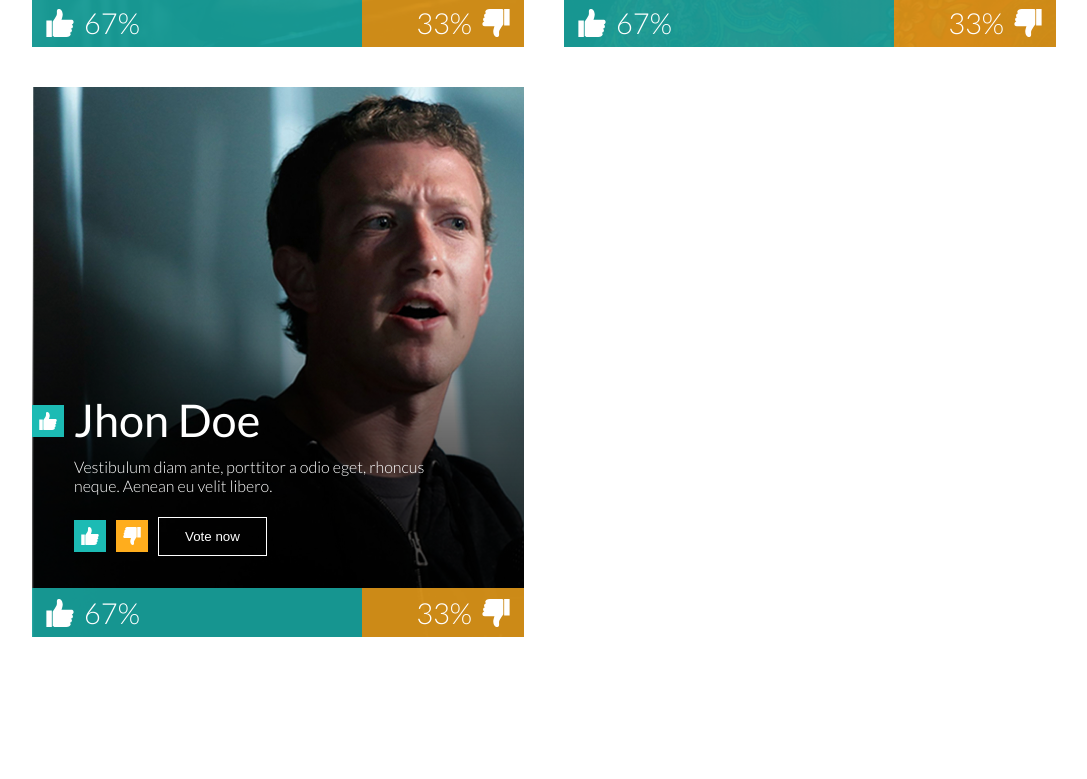
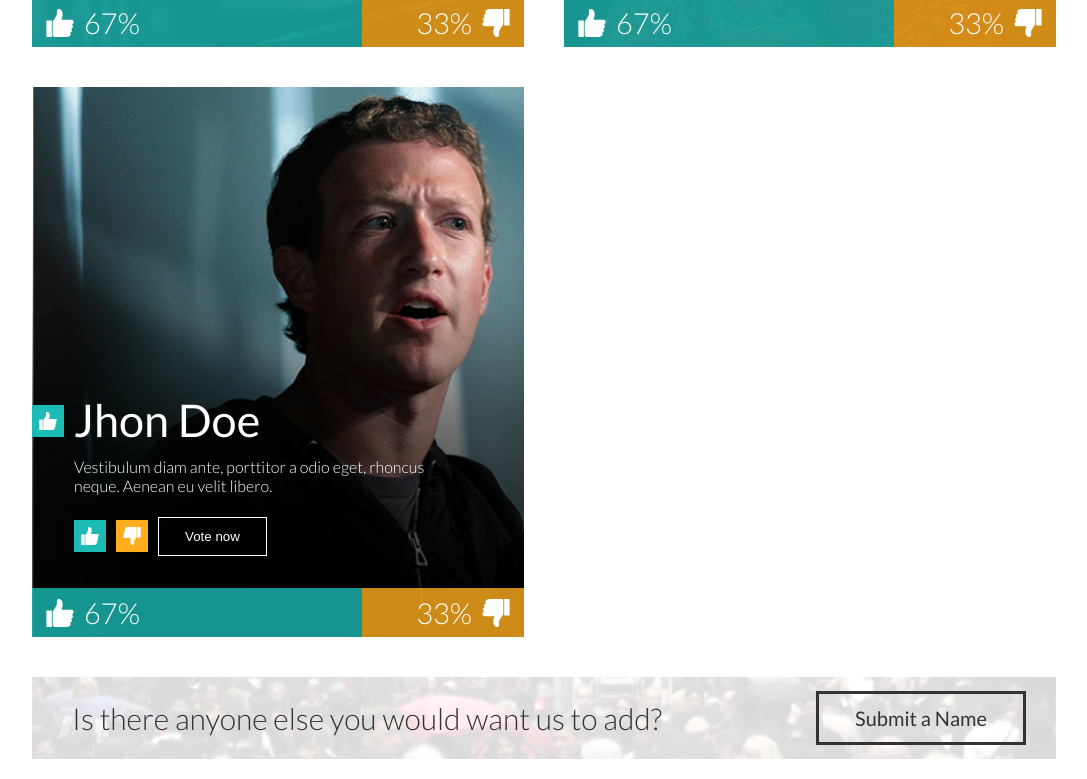
Before and after one commit to camilocls/ui-test-react, a React (Create React App) app: page / in a window 1280 px wide. Shown: the part 2074-2853 px from the top of the page, without its empty margins (96-1183 px from the left). Before the commit the page ends 2751 px from the top, so only its background shows below. Built offline with nearby package versions, Linux system fonts and the light colour scheme.

Commit message:
Add postulate component

```diff
--- a/src/components/HomePage.js
+++ b/src/components/HomePage.js
@@ -3,6 +3,7 @@ import Hero from './Hero/Hero'
 import BoxMessage from './BoxMessage/BoxMessage'
 import Title from './Title'
 import VotingBoxes from './VotingBoxes/VotingBoxes'
+import Postulate from './Postulate/Postulate'
 
 const HomePage = (props) => {
   const [entries, setEntries] = useState([])
@@ -36,6 +37,7 @@ const HomePage = (props) => {
       <BoxMessage />
       <Title level={2}>Votes</Title>
       <VotingBoxes entries={entries} />
+      <Postulate />
     </div>
   );
 }
--- /dev/null
+++ b/src/components/Postulate/Postulate.js
@@ -0,0 +1,16 @@
+import React, { useState, useEffect, useContext } from 'react'
+import imagePostulate from '../../assets/postulate.jpg'
+import './Postulate.scss'
+
+const Postulate = (props) => {
+  return (
+    <div className="container">
+      <div className="postulate" style={{ backgroundImage: `url(${imagePostulate})` }}>
+        <div className="postulate__text">Is there anyone else you would want us to add?</div>
+        <a href="#postulate" className="postulate__link">Submit a Name</a>
+      </div>
+    </div>
+  )
+}
+
+export default Postulate
--- /dev/null
+++ b/src/components/Postulate/Postulate.scss
@@ -0,0 +1,49 @@
+.postulate {
+  background-color: red;
+  padding: 14px 30px;
+  padding-left: 40px;
+  display: flex;
+  justify-content: space-between;
+  align-items: center;
+  margin-bottom: 20px;
+  background-repeat: no-repeat;
+  background-size: cover;
+  position: relative;
+
+  &::before {
+    content: '';
+    position: absolute;
+    display: block;
+    left: 0;
+    right: 0;
+    bottom: 0;
+    top: 0;
+    background-color: rgba(white, 0.85);
+  }
+
+  &__text, &__link {
+    position: relative;
+  }
+
+  &__text {
+    font-size: 30px;
+    font-weight: var(--fw-light);
+  }
+
+  &__link {
+    cursor: pointer;
+    background: none;
+    font-size: 20px;
+    padding: 14px 36px;
+    font-weight: var(--fw-regular);
+    border: 3px solid currentColor;
+    line-height: 1;
+    color: var(--color-text);
+    text-decoration: none;
+    transition: background-color ease 0.2s;
+
+    &:hover {
+      background-color: rgba(black, 0.2);
+    }
+  }
+}
```
Also changed, not shown: src/assets/postulate.jpg (added).
